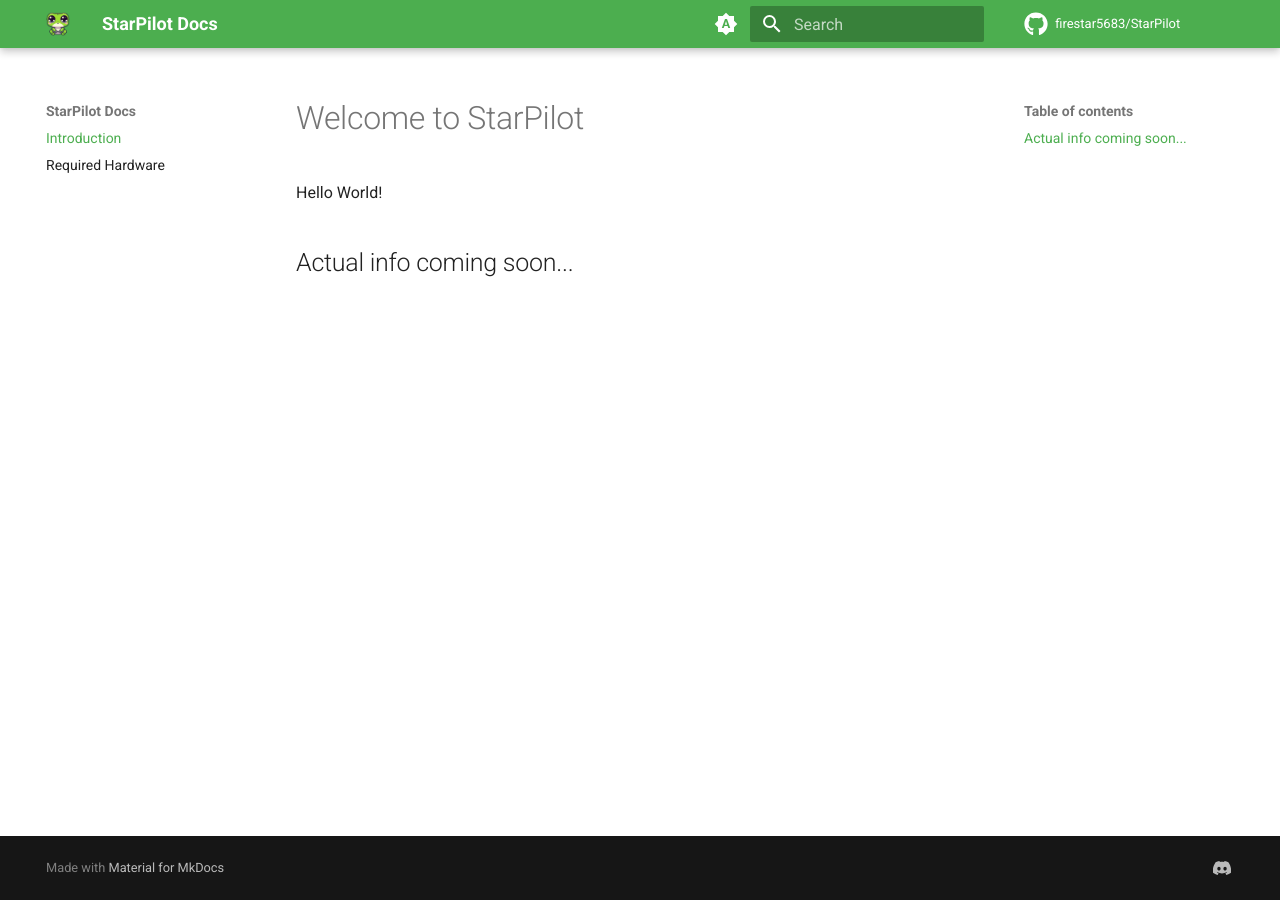
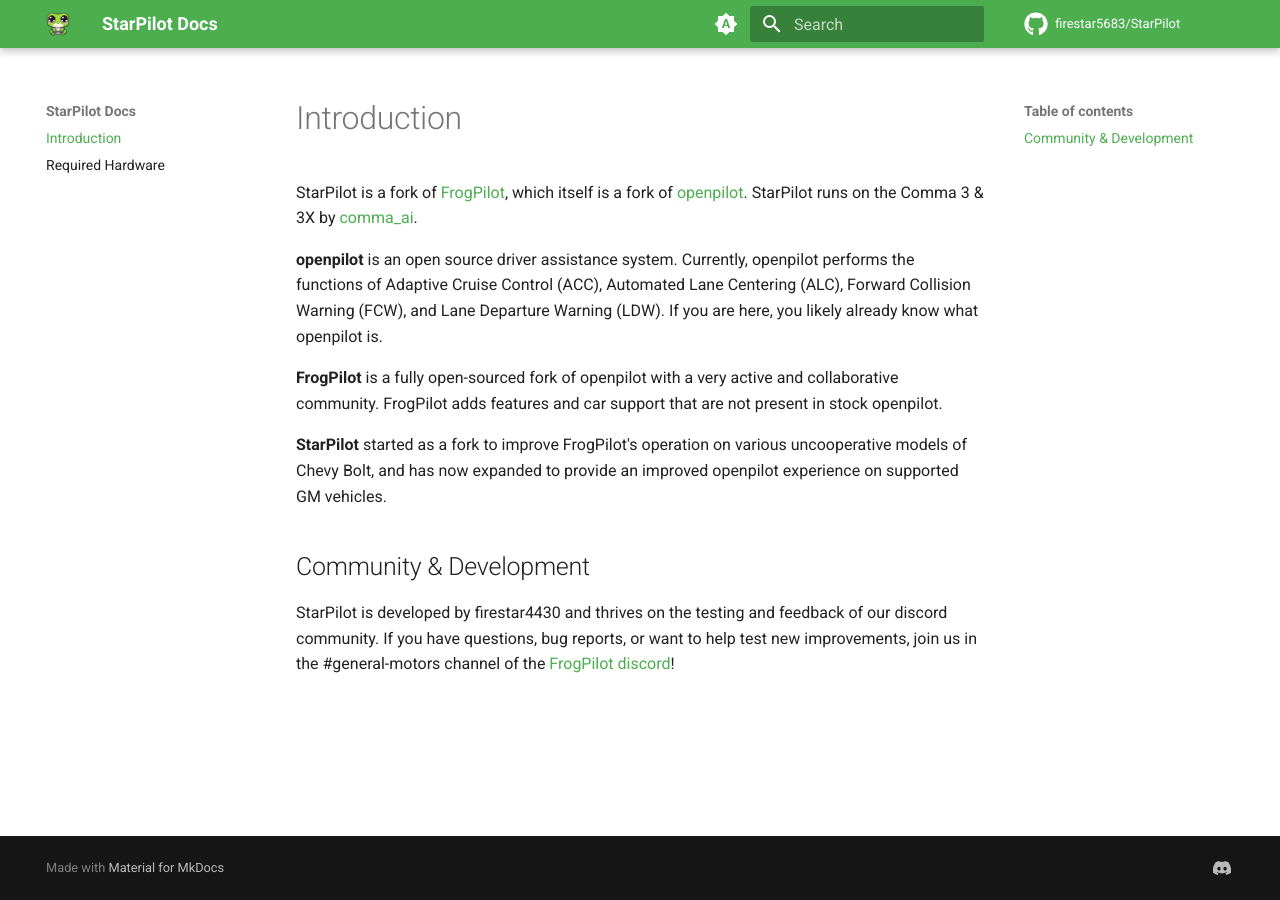
Before and after one commit to StarPilot-Docs/docs, an MkDocs documentation site: the page built from docs/index.md, in a window 1280 px wide. Built offline with MkDocs 1.6.1 and Material for MkDocs 9.7.7, drawn with Linux system fonts in a browser that asks for light colours; comment, search, counter and statistics services are not loaded.

Commit message:
Add Intro & Hardware info

```diff
--- a/docs/index.md
+++ b/docs/index.md
@@ -1,5 +1,11 @@
-# Welcome to StarPilot
+# Introduction
+StarPilot is a fork of [FrogPilot](https://github.com/FrogAi/FrogPilot), which itself is a fork of [openpilot](http://github.com/commaai/openpilot). StarPilot runs on the Comma 3 & 3X by [comma_ai](https://comma.ai/).
 
-Hello World!
+**openpilot** is an open source driver assistance system. Currently, openpilot performs the functions of Adaptive Cruise Control (ACC), Automated Lane Centering (ALC), Forward Collision Warning (FCW), and Lane Departure Warning (LDW). If you are here, you likely already know what openpilot is.
 
-## Actual info coming soon...
+**FrogPilot** is a fully open-sourced fork of openpilot with a very active and collaborative community. FrogPilot adds features and car support that are not present in stock openpilot.
+
+**StarPilot** started as a fork to improve FrogPilot's operation on various uncooperative models of Chevy Bolt, and has now expanded to provide an improved openpilot experience on supported GM vehicles.
+
+## Community & Development
+StarPilot is developed by firestar4430 and thrives on the testing and feedback of our discord community. If you have questions, bug reports, or want to help test new improvements, join us in the #general-motors channel of the [FrogPilot discord](https://discord.gg/frogpilot)!
```
Also changed, not shown: docs/hardware.md (added, +53 -0 lines).
